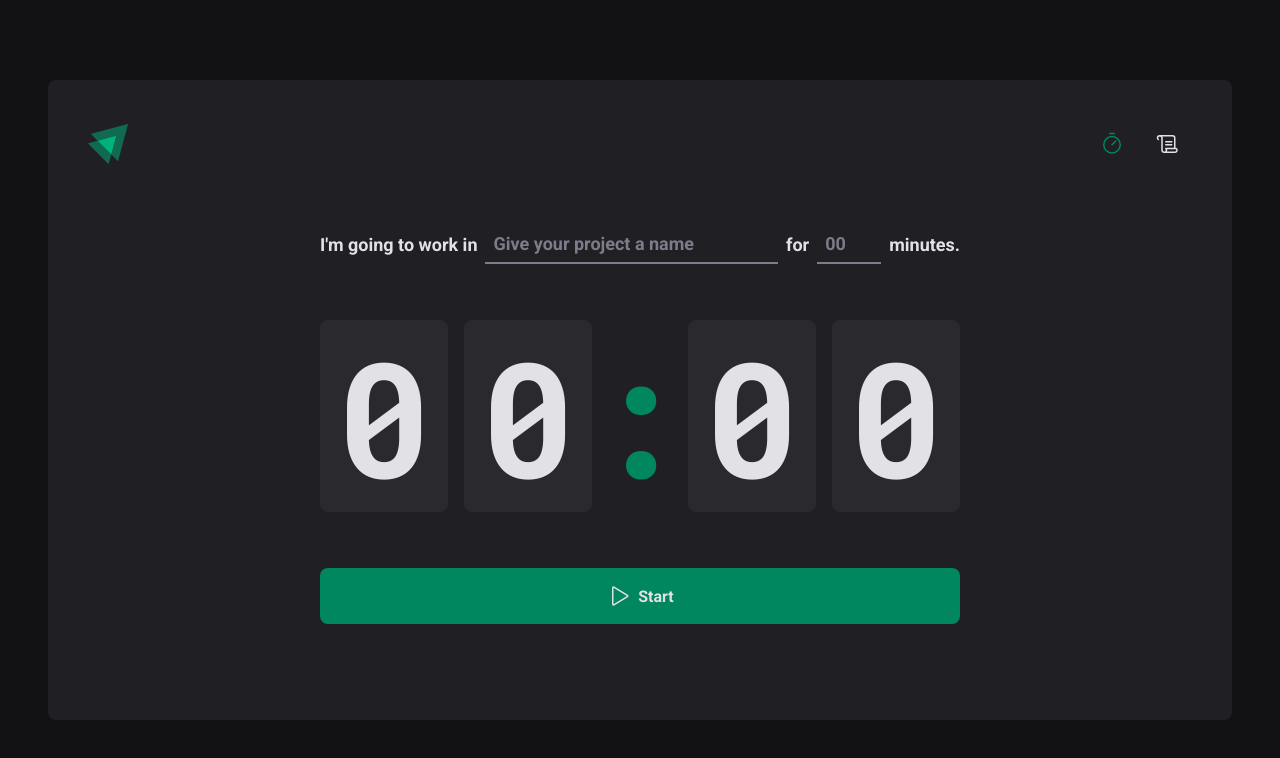
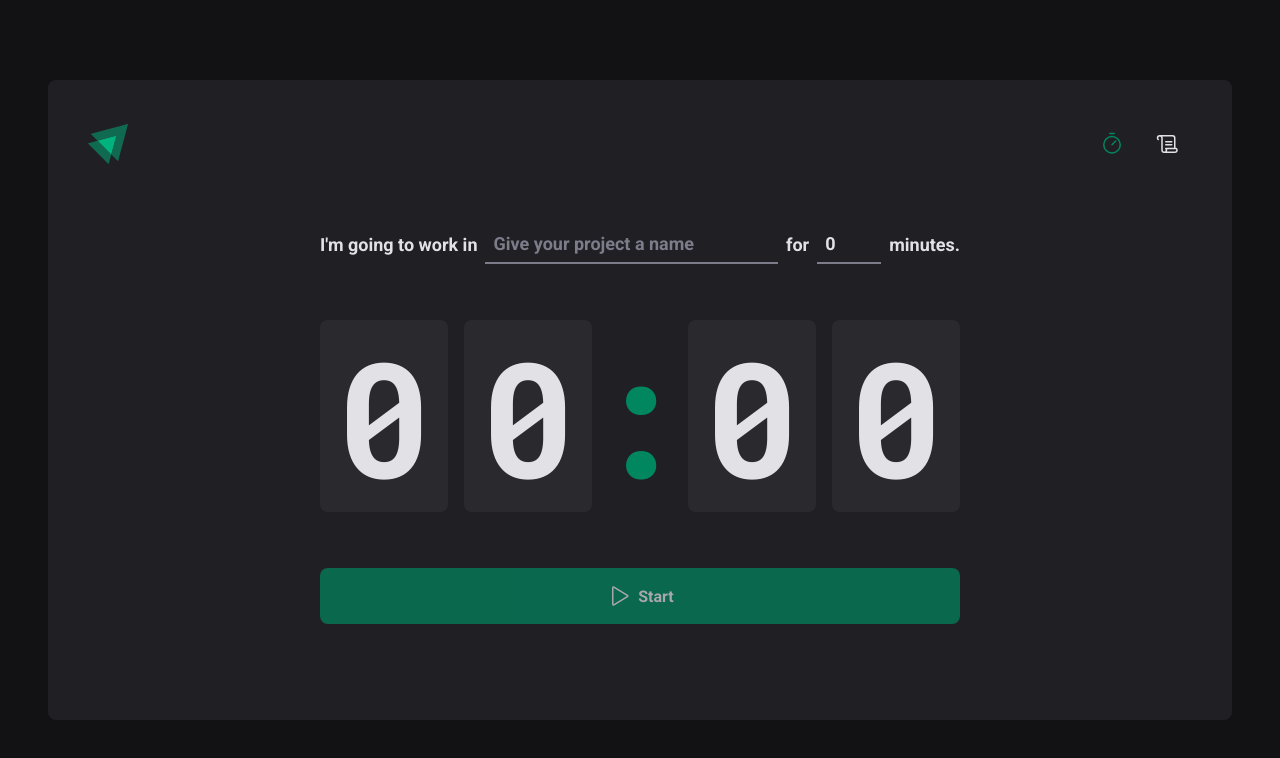
Before and after one commit to arthurrios/ignite-timer, a React (Vite) app: page / in a window 1280 px wide. Shown: the top 758 px of the page. Built offline with nearby package versions, Linux system fonts and the light colour scheme.

Commit message:
feat: add form validation

```diff
--- a/package.json
+++ b/package.json
@@ -10,11 +10,14 @@
     "preview": "vite preview"
   },
   "dependencies": {
+    "@hookform/resolvers": "^3.3.4",
     "@phosphor-icons/react": "^2.0.15",
     "react": "^18.2.0",
     "react-dom": "^18.2.0",
+    "react-hook-form": "^7.50.1",
     "react-router-dom": "^6.22.0",
-    "styled-components": "^6.1.8"
+    "styled-components": "^6.1.8",
+    "zod": "^3.22.4"
   },
   "devDependencies": {
     "@rocketseat/eslint-config": "^2.2.2",
--- a/src/pages/Home/index.tsx
+++ b/src/pages/Home/index.tsx
@@ -1,5 +1,9 @@
 /* eslint-disable react/no-unescaped-entities */
 import { Play } from '@phosphor-icons/react'
+import { useForm } from 'react-hook-form'
+import { zodResolver } from '@hookform/resolvers/zod'
+import * as zod from 'zod'
+
 import {
   CountdownContainer,
   FormContainer,
@@ -10,16 +14,39 @@
   TaskInput,
 } from './styles'
 
+const newCycleFormValidationSchema = zod.object({
+  task: zod.string().min(1, 'Enter a task'),
+  minutesAmount: zod.number().min(5).max(60),
+})
+
+type NewCycleFormData = zod.infer<typeof newCycleFormValidationSchema>
+
 export function Home() {
+  const { register, handleSubmit, watch, reset } = useForm<NewCycleFormData>({
+    resolver: zodResolver(newCycleFormValidationSchema),
+    defaultValues: {
+      task: '',
+      minutesAmount: 0,
+    },
+  })
+
+  function handleCreateNewCycle(data: NewCycleFormData) {
+    reset()
+  }
+
+  const task = watch('task')
+  const isSubmitDisabled = !task
+
   return (
     <HomeContainer>
-      <form action="">
+      <form onSubmit={handleSubmit(handleCreateNewCycle)}>
         <FormContainer>
           <label htmlFor="task">I'm going to work in</label>
           <TaskInput
             id="task"
             list="task-suggestions"
             placeholder="Give your project a name"
+            {...register('task')}
           />
 
           <datalist id="task-suggestions">
@@ -35,6 +62,7 @@
             id="minutesAmount"
             placeholder="00"
             step={5}
+            {...register('minutesAmount', { valueAsNumber: true })}
           />
           <span>minutes.</span>
         </FormContainer>
@@ -47,7 +75,7 @@
           <span>0</span>
         </CountdownContainer>
 
-        <StartCountdownButton type="submit">
+        <StartCountdownButton disabled={isSubmitDisabled} type="submit">
           <Play size={24} />
           Start
         </StartCountdownButton>
```
Also changed, not shown: 1 other file (tests, documents, lock files or other folders).
